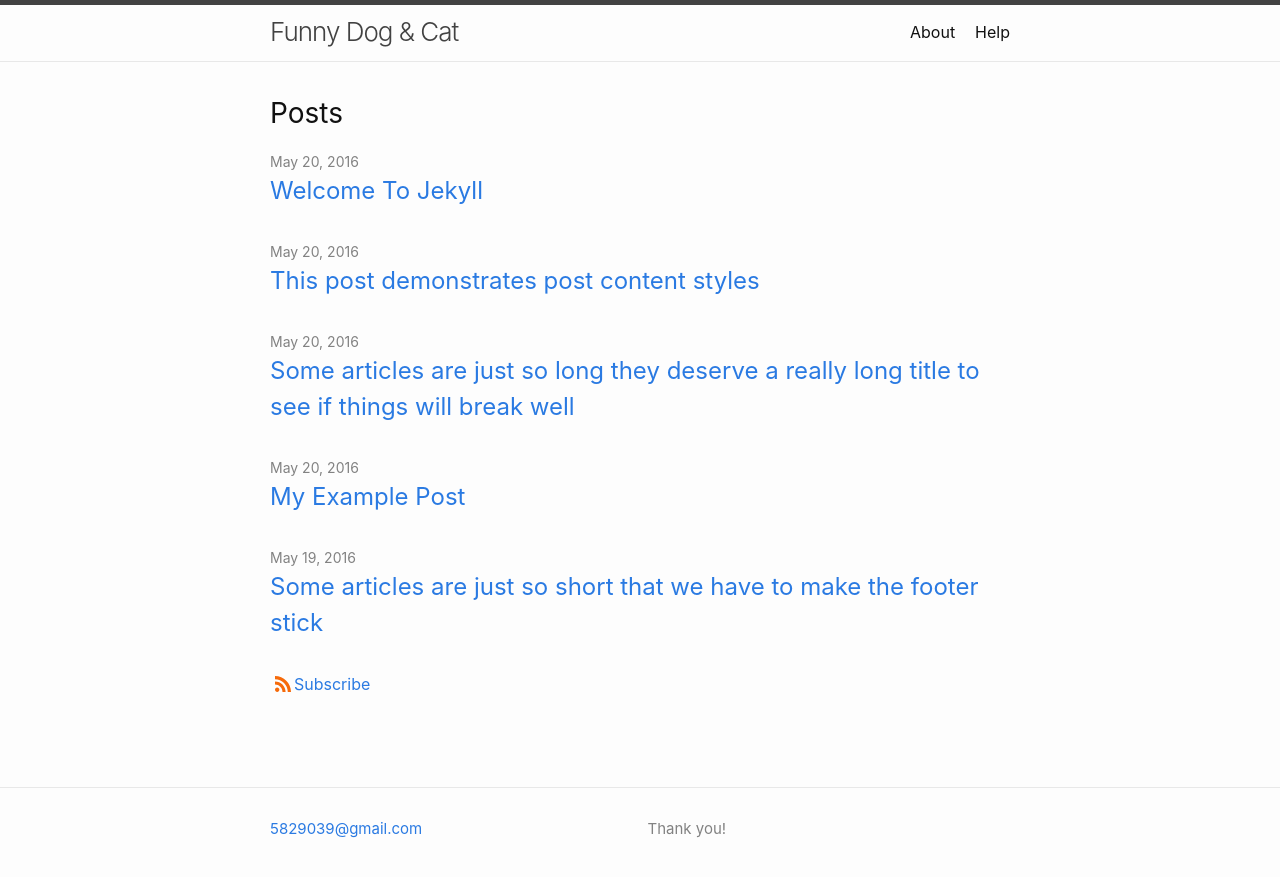
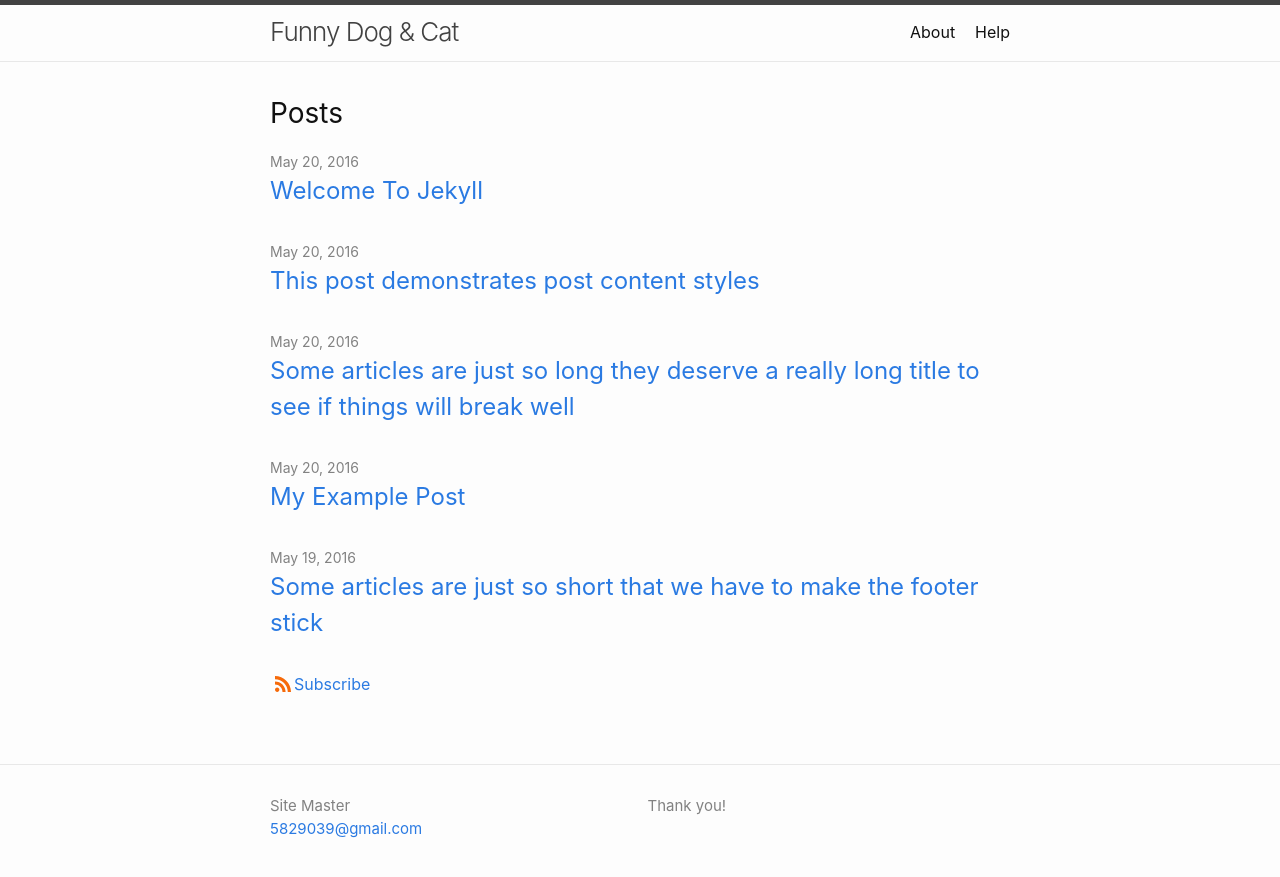
Before and after one commit to funnydogcat/alpha, a Jekyll site: the page built from index.md, in a window 1280 px wide. Shown: the top 877 px of the page. Built offline with Jekyll 4.4.1, drawn with Linux system fonts in a browser that asks for light colours.

Commit message:
Update _config.yml

```diff
--- a/_config.yml
+++ b/_config.yml
@@ -1,5 +1,5 @@
 title: Funny Dog & Cat
-# author: Please email
+author: Site Master
 email: 5829039@gmail.com
 description: Thank you!
 # description: > # this means to ignore newlines until "show_excerpts:"
```
